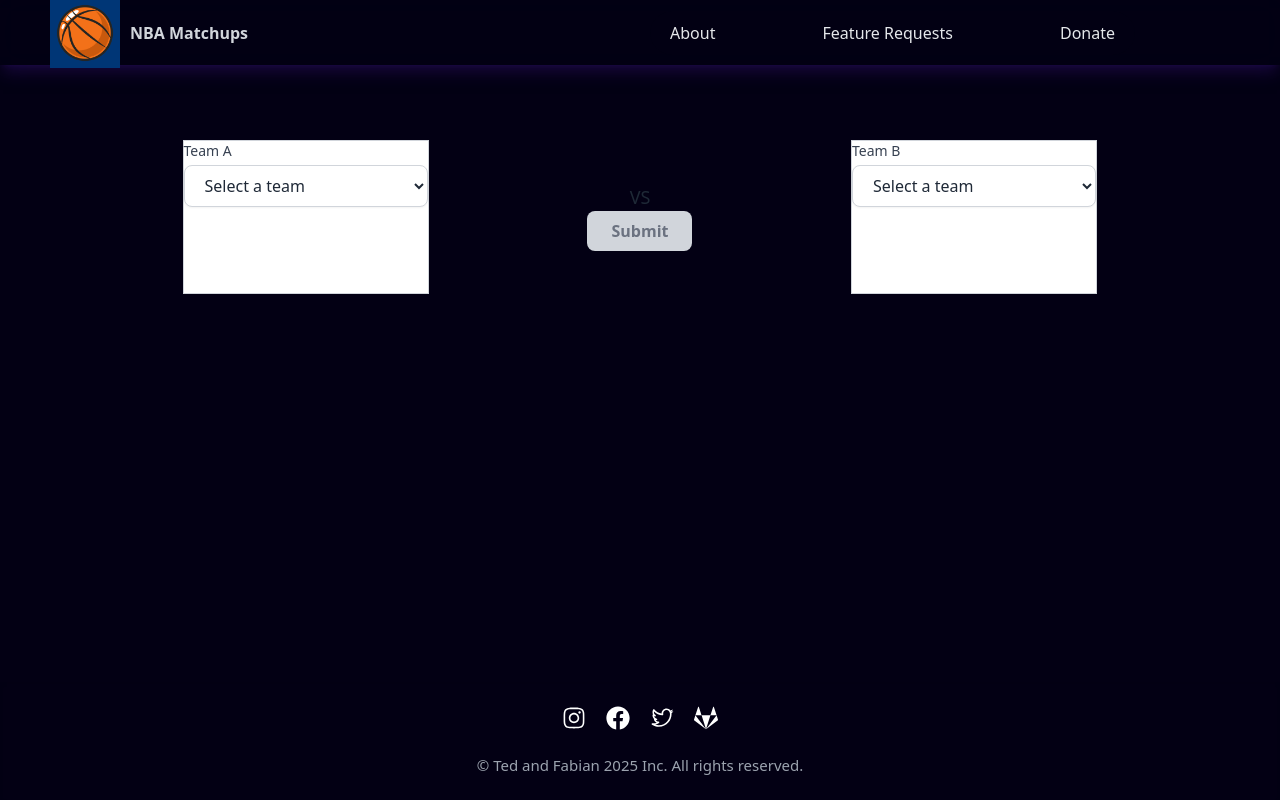
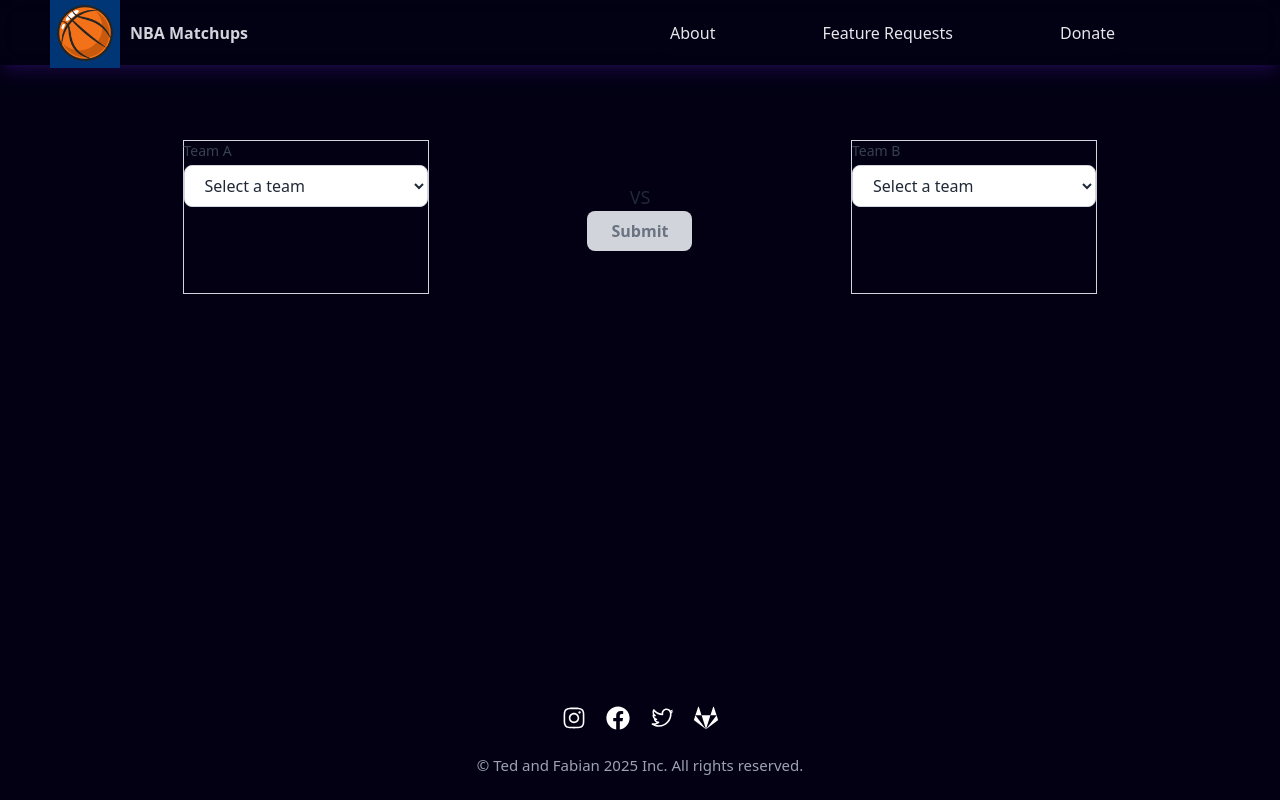
Before and after one commit to tedleyem/SportsMatchup, a Next.js app in the folder matchups/: page / in a window 1280 px wide. Built offline with nearby package versions, Linux system fonts and the light colour scheme; a web font is replaced by a local one.

Commit message:
fixed team property to show selected team names

```diff
--- a/matchups/components/main/versus.tsx
+++ b/matchups/components/main/versus.tsx
@@ -48,9 +48,12 @@ const teams2 = [
   };
 
   return (
-    <div className="w-full h-full flex flex-col justify-center items-center">
+    <div
+    className="w-full h-full flex flex-col justify-center items-center"
+    style={{ backgroundImage: `url("")`, backgroundSize: 'cover', backgroundPosition: 'center' }}
+  >
     <div className="flex flex-row justify-evenly items-center w-full h-64">
-        <div className="w-[20%] h-[60%] bg-white border border-gray-300">
+      <div className="w-[20%] h-[60%] bg-transparent border border-gray-300">
         <TeamSelect
           label="Team A"
           value={teamA}
@@ -74,7 +77,7 @@ const teams2 = [
         </button>
       </div>
 
-        <div className="w-[20%] h-[60%] bg-white border border-gray-300">
+      <div className="w-[20%] h-[60%] bg-transparent border border-gray-300">
         <TeamSelect
           label="Team B"
           value={teamB}
@@ -92,7 +95,7 @@ const teams2 = [
               team2Image={teams2.find((team) => team.id === teamB)?.image || "/images/default.png"}
               team1Name={teams2.find((team) => team.id === teamA)?.name || "Team A"}
               team2Name={teams2.find((team) => team.id === teamB)?.name || "Team B"}
-              record="Team 1 leads 12–8"
+              record={`${teams2.find((team) => team.id === teamA)?.name || "Team A"} vs ${teams2.find((team) => team.id === teamB)?.name || "Team B"}`}
               statLabels={["PPG", "RPG", "APG", "3P%"]}
               headToHeadTeam1Stats={["101.4", "45.2", "24.1", "36.1%"]}
               headToHeadTeam2Stats={["98.7", "43.5", "22.8", "38.6%"]}
```
Lines whose indentation alone changed are shown as unchanged.
